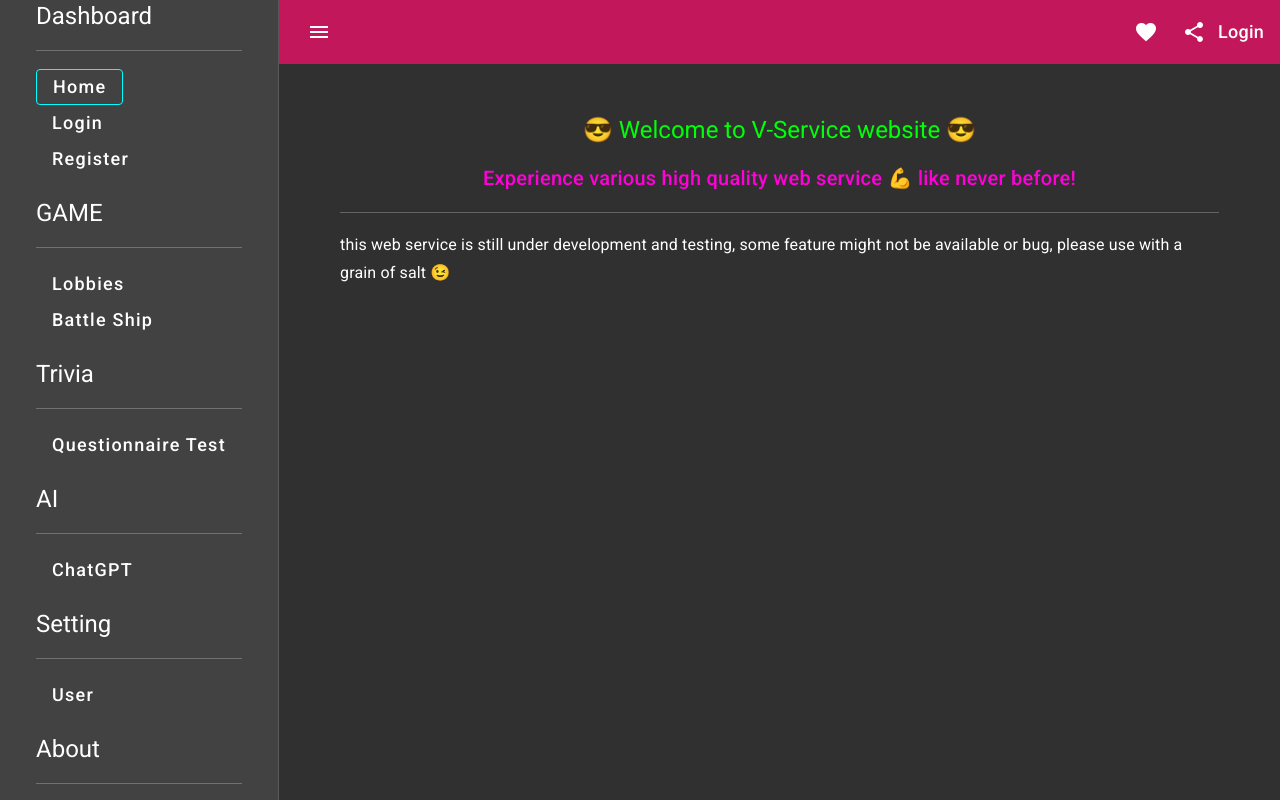
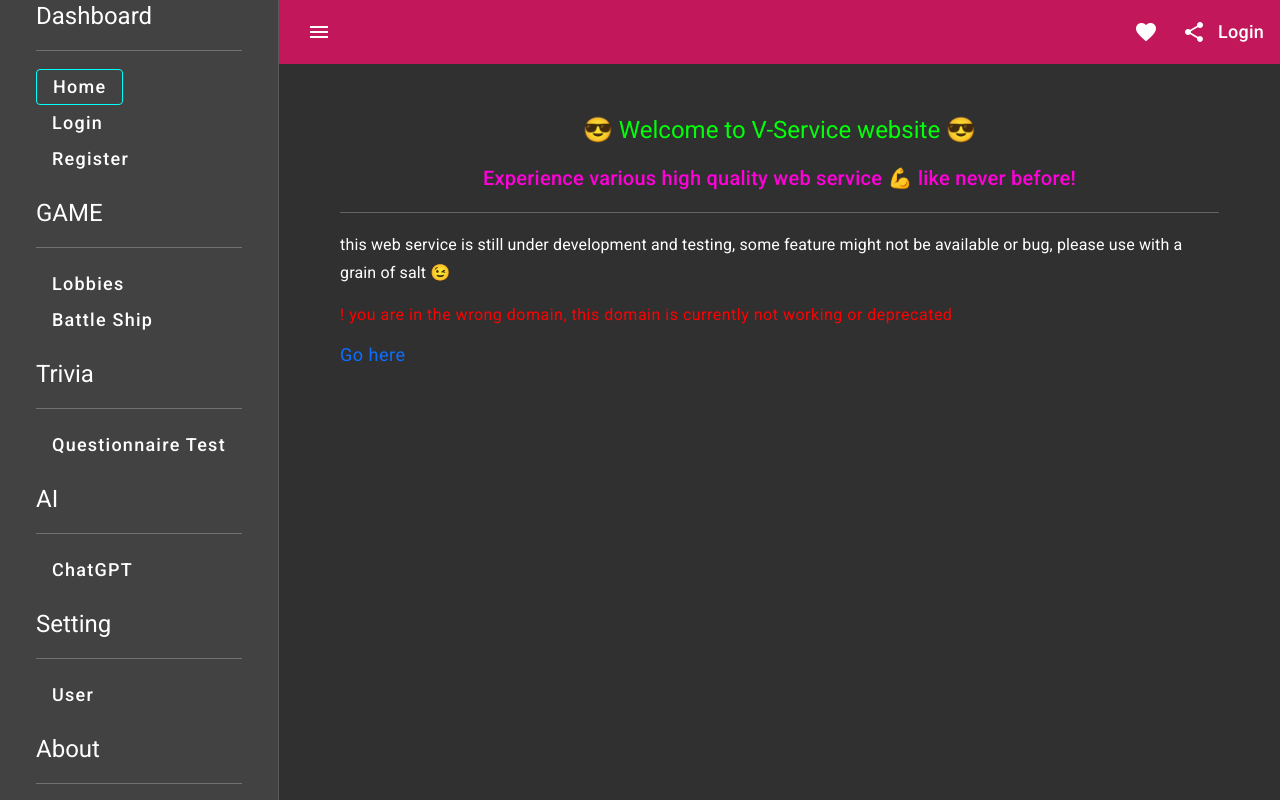
Before and after one commit to vincent-inc/v-service, an Angular app: page /home in a window 1280 px wide. Built offline with nearby package versions, Linux system fonts and the light colour scheme; no server answers.

Commit message:
fix logic

```diff
--- a/src/app/home/home.component.ts
+++ b/src/app/home/home.component.ts
@@ -7,6 +7,8 @@
 })
 export class HomeComponent implements OnInit {
 
+  rightDomain = 'https://vincentprivate.synology.me:10780';
+
   constructor() { }
 
   ngOnInit() {
@@ -14,7 +16,10 @@
   }
 
   isInWrongURL(): boolean {
-    return this.getURL().includes("https://vincentprivate.synology.me");
+    let url = this.getURL();
+    if(url.includes(this.rightDomain))
+      return false;
+    return true;
   }
 
   getURL(): string {
```
